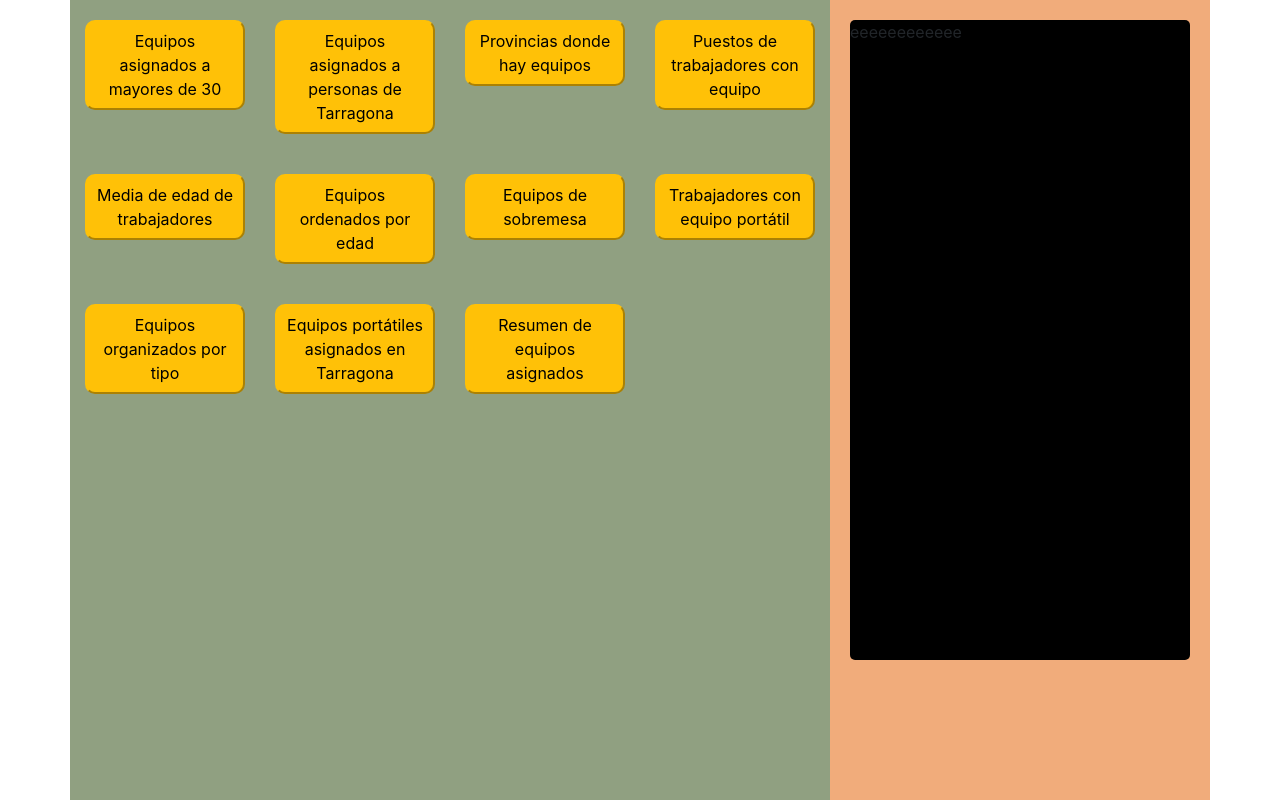
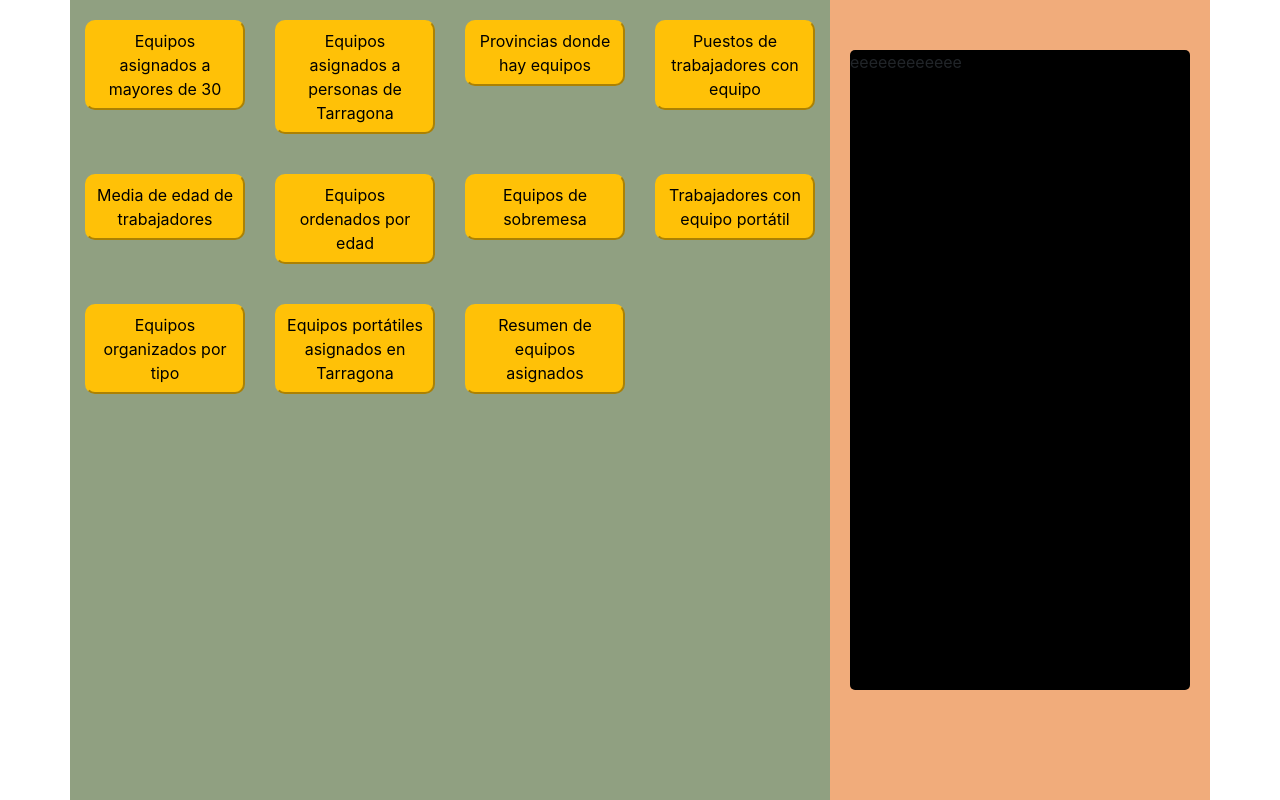
Before and after one commit to ielgstrom/C2-Ejercicio-7, a website: page index.html in a window 1280 px wide. Drawn offline with nearby package versions, Linux system fonts and the light colour scheme.

Commit message:
bugfix padding contenido-secundario

```diff
--- a/style.css
+++ b/style.css
@@ -21,8 +21,8 @@ main .contenido-principal div .boton {
 main .contenido-secundario {
   background-color: var(--color-secundario);
   height: 100vh;
-  padding-top: 20px;
-  padding-bottom: 20px;
+  padding-top: 50px;
+  padding-bottom: 50px;
 }
 main .contenido-secundario .padre {
   height: 80vh;
```
